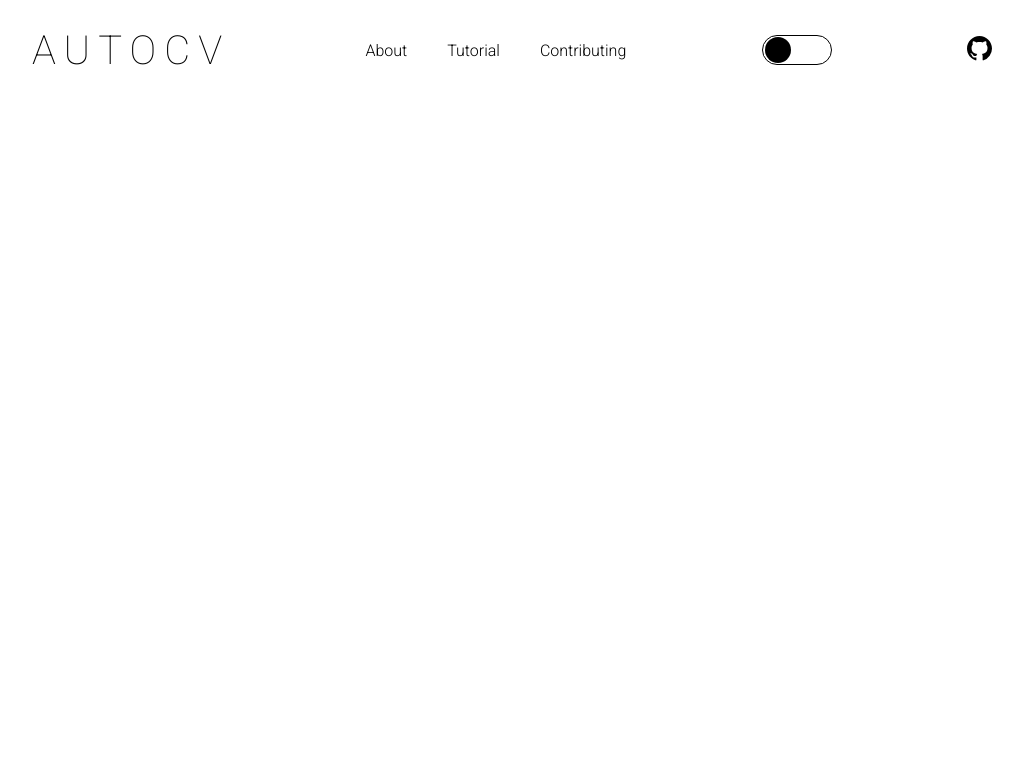
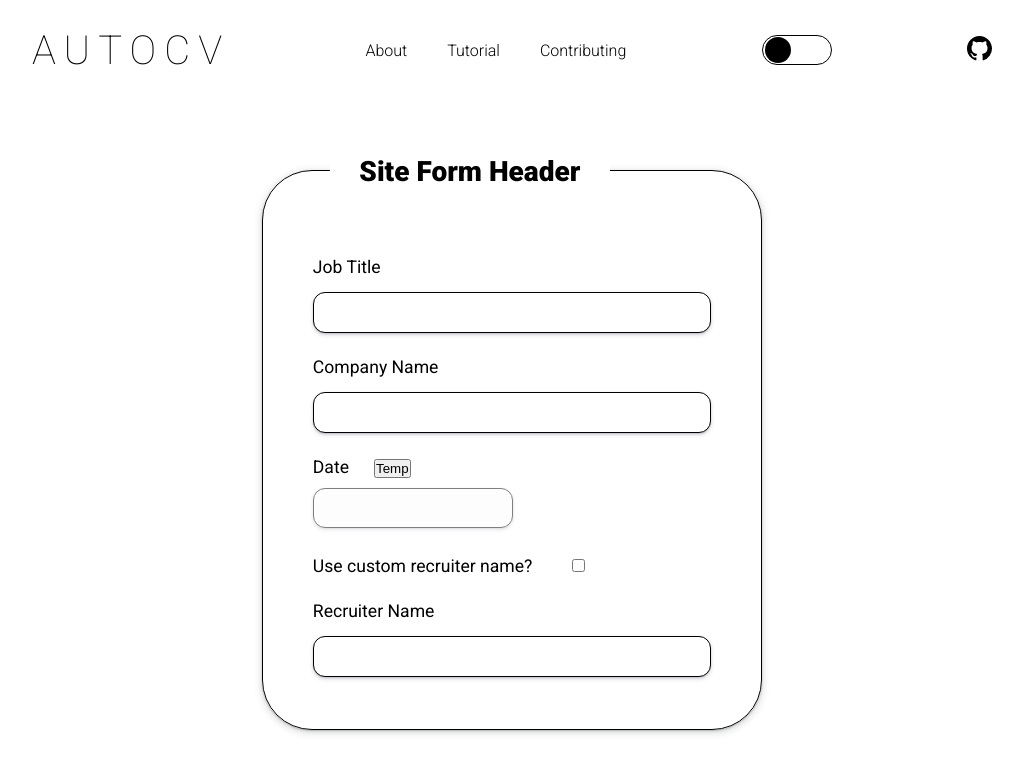
Before and after one commit to RunItBack1127/autocv-generator, a Vue app: page / in a window 1280 px wide. Shown: the top 774 px of the page, without its empty margins (128-1151 px from the left). Built offline with nearby package versions, Linux system fonts and the light colour scheme.

Commit message:
Appending remaining components of form

```diff
--- a/package.json
+++ b/package.json
@@ -9,6 +9,7 @@
     "preview": "vite preview"
   },
   "dependencies": {
+    "@vuepic/vue-datepicker": "^3.4.6",
     "vue": "^3.2.37",
     "vuex": "^4.0.2"
   },
--- a/src/App.vue
+++ b/src/App.vue
@@ -48,6 +48,19 @@ export default {
   color: var(--main-color-2);
 }
 
+main {
+  section.form-container {
+    position: fixed;
+    display: flex;
+    justify-content: center;
+    align-items: center;
+    top: 100px;
+    left: 0;
+    width: 100%;
+    height: calc(100vh - 100px);
+  }
+}
+
 main.dark-mode-enabled {
   --main-color-1: #151515;
   --main-color-2: #fff;
@@ -65,4 +78,9 @@ a, span {
 li {
   list-style: none;
 }
+
+input, textarea {
+  font-family: Roboto, sans-serif;
+  font-weight: 300;
+}
 </style>
--- a/src/components/PDFForm.vue
+++ b/src/components/PDFForm.vue
@@ -1,15 +1,156 @@
 <template>
-
+    <form>
+        <h1>Site Form Header</h1>
+        <div class="form-contents">
+            <div class="form-contents-inner">
+                <div class="form-container input-container">
+                    <label for="jobTitle">Job Title</label>
+                    <input type="text" name="jobTitle" />
+                </div>
+                <div class="form-container input-container">
+                    <label for="companyName">Company Name</label>
+                    <input type="text" name="companyName" />
+                </div>
+                <div class="form-container date-container">
+                    <div class="label-cta-container">
+                        <label for="date">Date</label>
+                        <button>Temp</button>
+                    </div>
+                    <textarea disabled name="date" />
+                </div>
+                <div class="form-container recruiter-name-check-container">
+                    <label for="recruiterNameCheck">Use custom recruiter name?</label>
+                    <input type="checkbox" name="recruiterNameCheck" />
+                </div>
+                <div class="form-container input-container">
+                    <label :disabled="this.useCustomRecruiterName ? true : false" for="recruiterName">Recruiter Name</label>
+                    <input :disabled="this.useCustomRecruiterName ? true : false" type="text" name="recruiterName" />
+                </div>
+            </div>
+        </div>
+    </form>
 </template>
 
 <script lang="ts">
-import { defineComponent } from 'vue';
+import { ref } from 'vue';
 
-export default defineComponent({
-    name: 'PDFForm'
-})
+export default {
+    setup() {
+        return {
+            useCustomRecruiterName: false
+        }
+    },
+    methods: {
+
+    }
+}
 </script>
 
 <style scoped lang="scss">
+form {
+    display: flex;
+    flex-direction: column;
+    justify-content: flex-start;
+    align-items: center;
+    width: 100%;
+    max-width: 500px;
+    height: 80%;
+    border: 1px solid var(--main-color-2);
+    border-radius: 50px;
+    box-shadow: rgba(60, 64, 67, 0.3) 0px 1px 2px 0px, rgba(60, 64, 67, 0.15) 0px 2px 6px 2px;
 
+    h1 {
+        text-align: center;
+        background-color: var(--main-color-1);
+        font-size: 1.75rem;
+        padding: 0 30px;
+        transform: translateX(-15%) translateY(-50%);
+    }
+
+    .form-contents {
+        display: flex;
+        justify-content: center;
+        align-items: center;
+        width: 80%;
+        height: 100%;
+
+        .form-contents-inner {
+            display: flex;
+            flex-direction: column;
+            justify-content: space-between;
+            align-items: flex-start;
+            width: 100%;
+            height: 80%;
+
+            .form-container {
+                width: 100%;
+
+                label {
+                    font-weight: 400;
+                    font-size: 1.1rem;
+                }
+
+                input {
+                    padding: 10px;
+                    border-radius: 12px;
+                    font-size: 1rem;
+                    border: 1px solid var(--main-color-2);
+                }
+
+                input:not([type="checkbox"]) {
+                    box-shadow: rgba(50, 50, 93, 0.25) 0px 2px 5px -1px, rgba(0, 0, 0, 0.3) 0px 1px 3px -1px;
+                }
+            }
+
+            .input-container {
+                display: flex;
+                flex-direction: column;
+                justify-content: flex-start;
+                align-items: center;
+
+                label, input {
+                    width: 100%;
+                }
+
+                label {
+                    margin-bottom: 15px;
+                }
+            }
+
+            .date-container {
+
+                .label-cta-container {
+                    margin-bottom: 10px;
+
+                    label {
+                        margin-right: 25px;
+                    }
+                }
+
+                textarea {
+                    resize: none;
+                    font-size: 1rem;
+                    width: 200px;
+                    height: 40px;
+                    padding: 0.5rem 10px;
+                    border: 1px solid var(--main-color-2);
+                    border-radius: 12px;
+                    overflow-y: hidden;
+                    box-shadow: rgba(50, 50, 93, 0.25) 0px 2px 5px -1px, rgba(0, 0, 0, 0.3) 0px 1px 3px -1px;
+                }
+
+                textarea:disabled {
+                    opacity: 0.5;
+                }
+            }
+
+            .recruiter-name-check-container {
+
+                label {
+                    margin-right: 40px;
+                }
+            }
+        }
+    }
+}
 </style>
```
Also changed, not shown: 1 other file (tests, documents, lock files or other folders).
